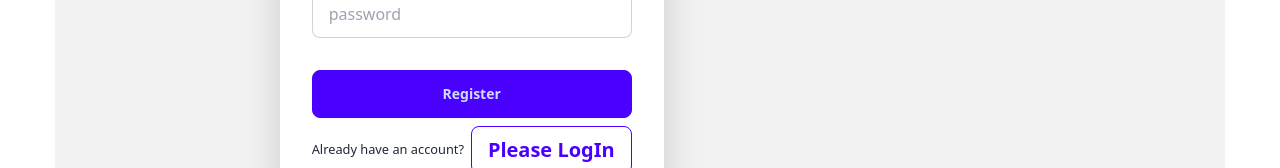
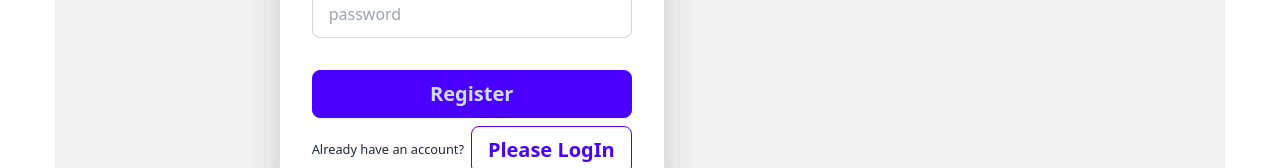
Before and after one commit to shahab-24/Real-Estate, a React (Vite) app: page /register in a window 1280 px wide. Shown: the part 542-710 px from the top of the page. Built offline with nearby package versions, Linux system fonts and the light colour scheme; no server answers.

Commit message:
edit reg

```diff
--- a/src/Components/Register.jsx
+++ b/src/Components/Register.jsx
@@ -66,7 +66,7 @@ const Register = () => {
         </div>
         {error && <div className="text-red-500">{error}</div>}
         <div className="form-control mt-6">
-          <button className="btn btn-primary">Register</button>
+          <button className="btn btn-primary text-xl">Register</button>
 
         </div>
         <div className='flex items-center justify-between'>
```
